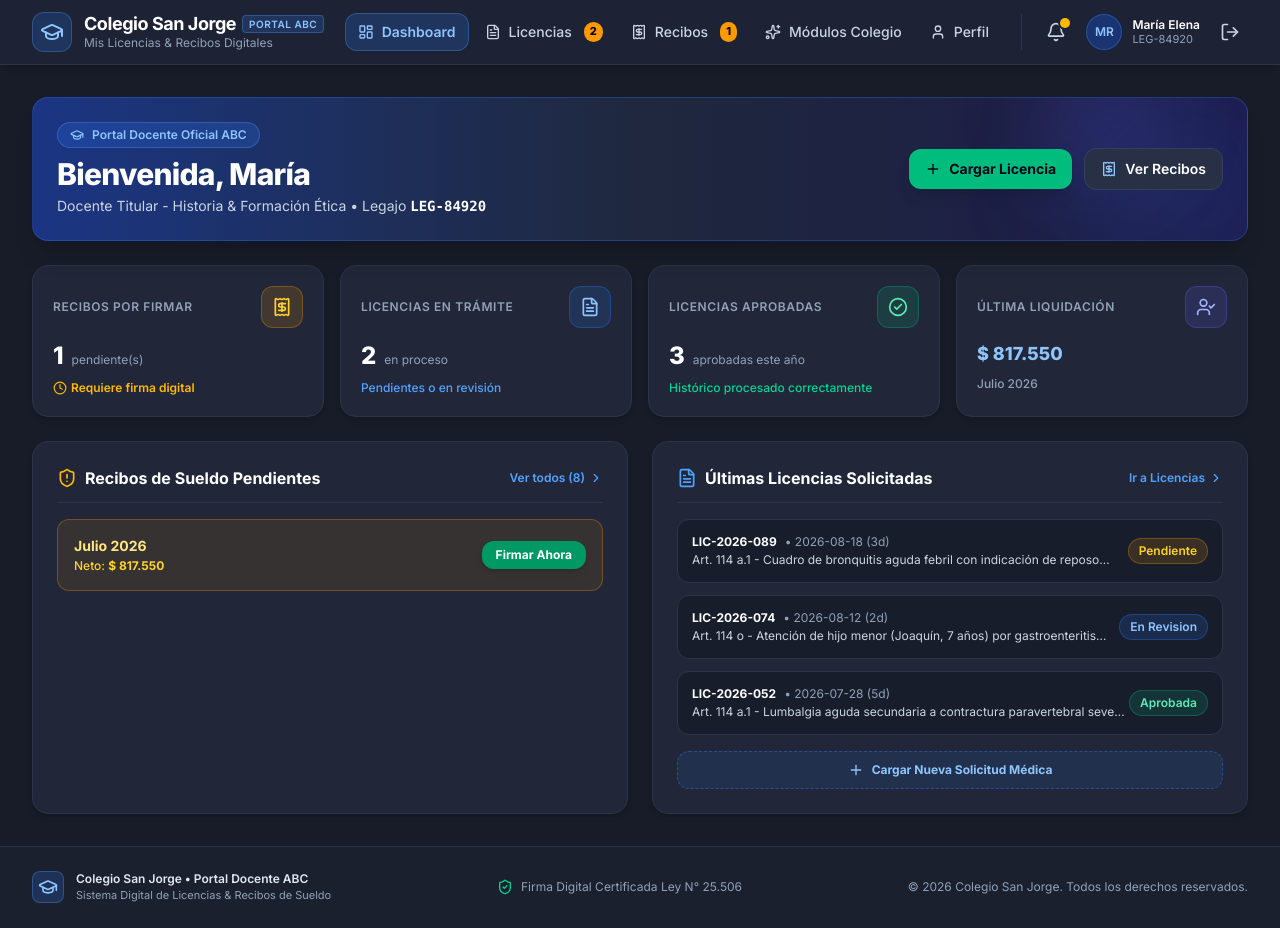
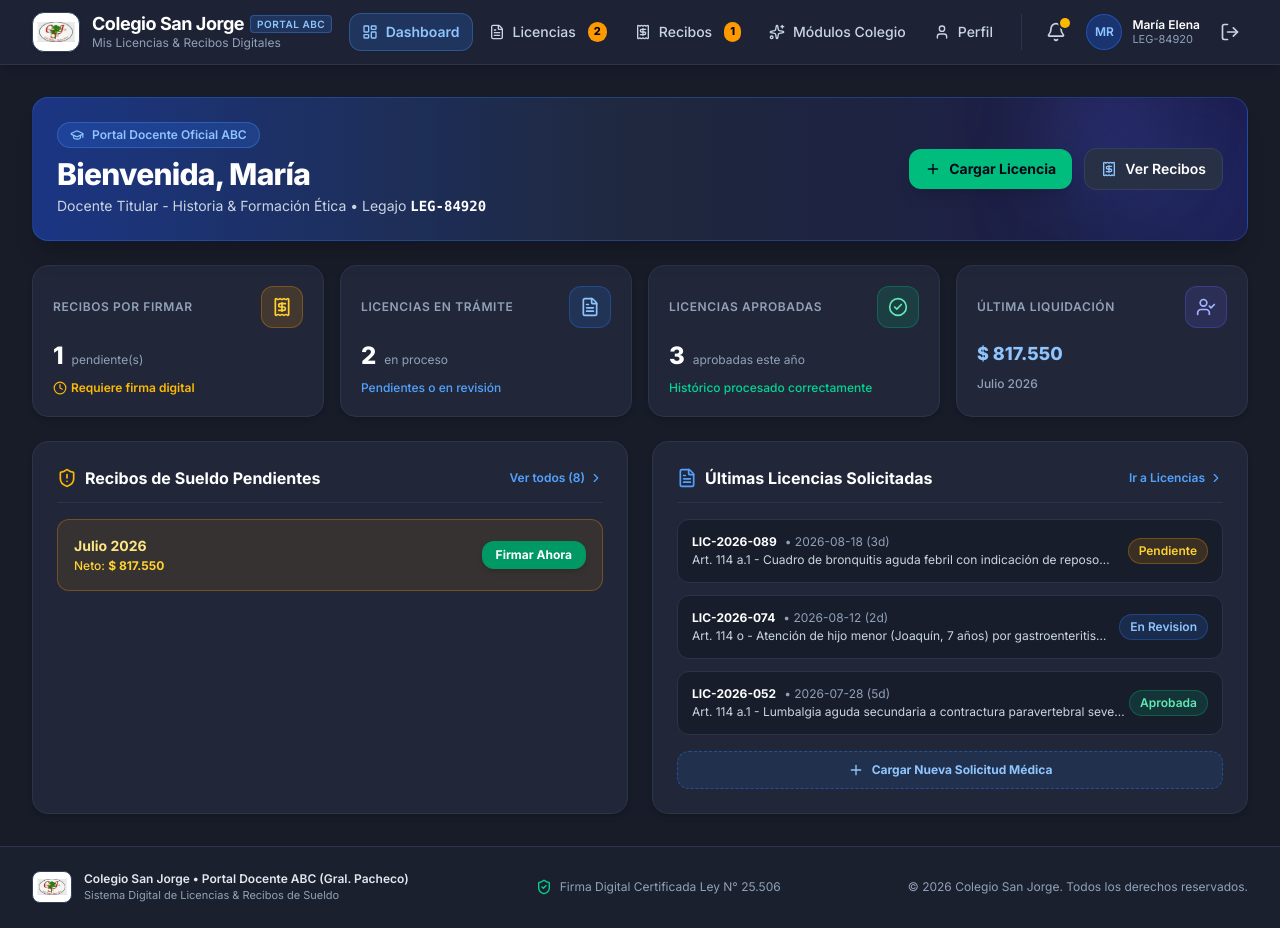
Before and after one commit to Waveframestudio/SchoolAPP, a React (Vite) app: page / in a window 1280 px wide. Both pictures are taken after a click on the button 640 px from the left and 630 px from the top of the page. Built offline with nearby package versions, Linux system fonts and the light colour scheme.

Commit message:
add better performance

```diff
--- a/src/components/Footer.tsx
+++ b/src/components/Footer.tsx
@@ -1,5 +1,5 @@
 import React from 'react';
-import { GraduationCap, ShieldCheck } from 'lucide-react';
+import { ShieldCheck } from 'lucide-react';
 
 export const Footer: React.FC = () => {
   return (
@@ -7,12 +7,16 @@ export const Footer: React.FC = () => {
       <div className="max-w-7xl mx-auto px-4 sm:px-6 lg:px-8 flex flex-col sm:flex-row items-center justify-between gap-4">
 
         <div className="flex items-center gap-3">
-          <div className="w-8 h-8 rounded-lg bg-blue-500/20 text-blue-300 flex items-center justify-center border border-blue-400/30">
-            <GraduationCap className="w-5 h-5" />
+          <div className="w-10 h-8 rounded-lg bg-white p-1 flex items-center justify-center border border-slate-700 shadow-xs">
+            <img
+              src="/logo.png"
+              alt="Logo Colegio San Jorge"
+              className="max-h-full max-w-full object-contain"
+            />
           </div>
           <div>
             <p className="text-xs font-semibold text-slate-200">
-              Colegio San Jorge • Portal Docente ABC
+              Colegio San Jorge • Portal Docente ABC (Gral. Pacheco)
             </p>
             <p className="text-[11px] text-slate-400">
               Sistema Digital de Licencias & Recibos de Sueldo
--- a/src/components/Header.tsx
+++ b/src/components/Header.tsx
@@ -7,7 +7,6 @@ import {
   LayoutDashboard,
   Menu,
   X,
-  GraduationCap,
   Bell,
   Sparkles,
   LogOut
@@ -52,8 +51,12 @@ export const Header: React.FC<HeaderProps> = ({
 
           {/* Logo & School Name */}
           <NavLink to="/" className="flex items-center gap-3 group">
-            <div className="w-10 h-10 rounded-xl bg-blue-500/20 border border-blue-400/30 text-blue-300 flex items-center justify-center transition-all shadow-inner group-hover:scale-105 group-hover:bg-blue-500/30">
-              <GraduationCap className="w-6 h-6" />
+            <div className="w-12 h-10 rounded-xl bg-white p-1 flex items-center justify-center border border-slate-700 shadow-sm transition-all group-hover:scale-105">
+              <img
+                src="/logo.png"
+                alt="Logo Colegio San Jorge"
+                className="max-h-full max-w-full object-contain"
+              />
             </div>
             <div>
               <div className="flex items-center gap-1.5 font-bold text-lg tracking-tight text-white leading-tight">
--- a/src/components/payslips/PayslipDetailModal.tsx
+++ b/src/components/payslips/PayslipDetailModal.tsx
@@ -1,7 +1,7 @@
 import React, { useState } from 'react';
 import type { Payslip } from '../../types/payslip';
 import { mockUser } from '../../data/mockData';
-import { X, Download, FileCheck, ShieldCheck, Printer, GraduationCap, CheckCircle2, QrCode } from 'lucide-react';
+import { X, Download, FileCheck, ShieldCheck, Printer, CheckCircle2, QrCode } from 'lucide-react';
 
 interface PayslipDetailModalProps {
   payslip: Payslip | null;
@@ -55,8 +55,12 @@ export const PayslipDetailModal: React.FC<PayslipDetailModalProps> = ({ payslip,
         {/* Modal Toolbar (Screen Only - Hidden when printing) */}
         <div className="bg-[#1b202e] border-b border-[#2c344a] p-4 sm:p-5 flex items-center justify-between shrink-0 no-print">
           <div className="flex items-center gap-3">
-            <div className="p-2.5 bg-blue-600/20 border border-blue-500/30 rounded-2xl text-blue-300">
-              <GraduationCap className="w-6 h-6" />
+            <div className="w-12 h-10 rounded-xl bg-white p-1 flex items-center justify-center border border-slate-700 shadow-sm shrink-0">
+              <img
+                src="/logo.png"
+                alt="Logo Colegio San Jorge"
+                className="max-h-full max-w-full object-contain"
+              />
             </div>
             <div>
               <h3 className="font-extrabold text-base sm:text-lg leading-tight text-white flex items-center gap-2">
@@ -98,17 +102,21 @@ export const PayslipDetailModal: React.FC<PayslipDetailModalProps> = ({ payslip,
           {/* Institutional Document Header */}
           <div className="border border-[#2c344a] print:border-black rounded-2xl p-4 bg-[#212738] print:bg-white space-y-3">
 
-            <div className="flex flex-col sm:flex-row sm:items-center justify-between pb-3 border-b border-[#2c344a] print:border-black gap-2">
+            <div className="flex flex-col sm:flex-row sm:items-center justify-between pb-3 border-b border-[#2c344a] print:border-black gap-3">
               <div className="flex items-center gap-3">
-                <div className="w-10 h-10 rounded-xl bg-blue-600 text-white flex items-center justify-center font-bold text-lg shrink-0 print:border print:border-black">
-                  CSJ
+                <div className="w-16 h-12 rounded-xl bg-white p-1.5 flex items-center justify-center border border-slate-300 shrink-0 shadow-xs">
+                  <img
+                    src="/logo.png"
+                    alt="Logo Colegio San Jorge"
+                    className="max-h-full max-w-full object-contain"
+                  />
                 </div>
                 <div>
                   <h2 className="font-extrabold text-base sm:text-lg text-white print:text-black leading-tight">
                     COLEGIO SAN JORGE
                   </h2>
                   <p className="text-[11px] text-slate-400 print:text-black">
-                    DIEGEP N° 4102 • DGCyE Provincia de Buenos Aires / CABA
+                    DIEGEP N° 4102 • DGCyE Gral. Pacheco, Prov. de Buenos Aires
                   </p>
                 </div>
               </div>
@@ -132,7 +140,7 @@ export const PayslipDetailModal: React.FC<PayslipDetailModalProps> = ({ payslip,
                 </p>
                 <p className="font-extrabold text-white print:text-black text-sm">Colegio San Jorge S.A.</p>
                 <p className="text-slate-300 print:text-black"><strong>CUIT:</strong> 30-58291049-9</p>
-                <p className="text-slate-300 print:text-black"><strong>Domicilio:</strong> Av. Rivadavia 4500, CABA</p>
+                <p className="text-slate-300 print:text-black"><strong>Domicilio:</strong> Av. Hipólito Yrigoyen 450, Gral. Pacheco</p>
                 <p className="text-slate-300 print:text-black"><strong>Actividad:</strong> Enseñanza Nivel Secundario y Superior</p>
               </div>
 
--- a/src/data/mockData.ts
+++ b/src/data/mockData.ts
@@ -19,12 +19,12 @@ export const mockUser: UserProfile = {
   email: "m.rossi@colegiosanjorge.edu.ar",
   fileNumber: "LEG-84920",
   role: "Docente Titular - Historia & Formación Ética",
-  school: "Colegio San Jorge - Nivel Secundario (DIEGEP N° 4102)",
+  school: "Colegio San Jorge - Gral. Pacheco (DIEGEP N° 4102)",
   dni: "32.849.102",
   seniority: "10 años y 2 meses (Escala 60% Antigüedad)",
   shift: "Turno Mañana / Tarde (20 Horas Cátedra)",
   phone: "+54 11 4829-1092",
-  address: "Av. Rivadavia 4520, Piso 3A, CABA"
+  address: "Av. Hipólito Yrigoyen 450, Gral. Pacheco, Buenos Aires"
 };
 
 export const initialLicenses: License[] = [
--- a/src/pages/Login.tsx
+++ b/src/pages/Login.tsx
@@ -1,6 +1,5 @@
 import React, { useState } from 'react';
 import {
-  GraduationCap,
   UserCheck,
   Lock,
   User,
@@ -43,9 +42,13 @@ export const Login: React.FC<LoginProps> = ({ onLogin }) => {
       <div className="max-w-md w-full space-y-6">
 
         {/* Institutional Header Logo */}
-        <div className="text-center space-y-2">
-          <div className="inline-flex items-center justify-center w-16 h-16 rounded-2xl bg-blue-600/30 border border-blue-500/40 text-blue-300 shadow-xl mb-2">
-            <GraduationCap className="w-10 h-10" />
+        <div className="text-center space-y-3">
+          <div className="inline-flex items-center justify-center p-3 rounded-3xl bg-white border border-slate-700 shadow-2xl mb-1">
+            <img
+              src="/logo.png"
+              alt="Logo Colegio San Jorge"
+              className="h-16 object-contain"
+            />
           </div>
           <h1 className="text-2xl sm:text-3xl font-extrabold tracking-tight text-white">
             Colegio San Jorge
```
Also changed, not shown: public/logo.png (added), src/assets/logo.png (added).
